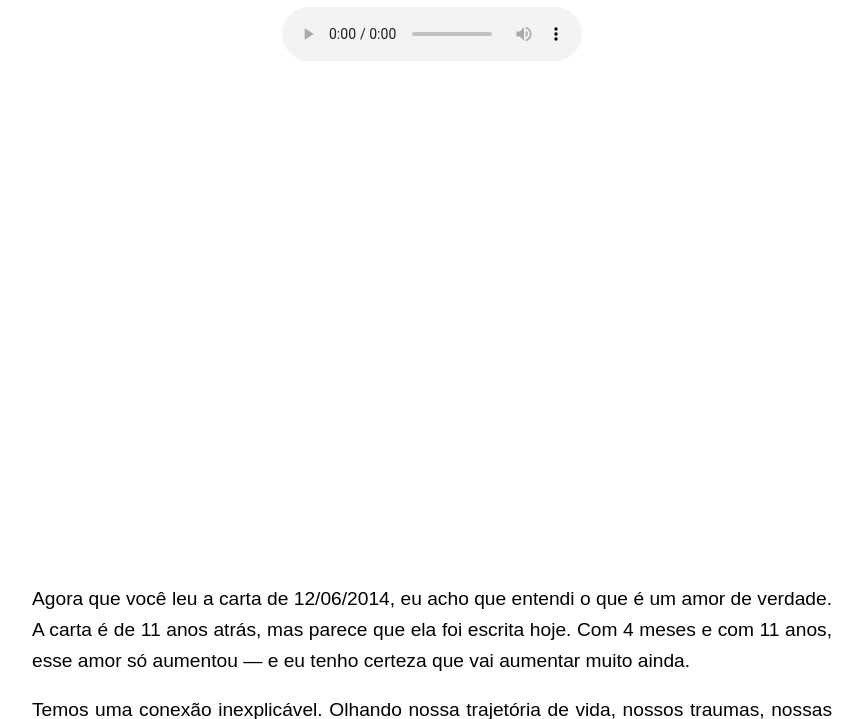
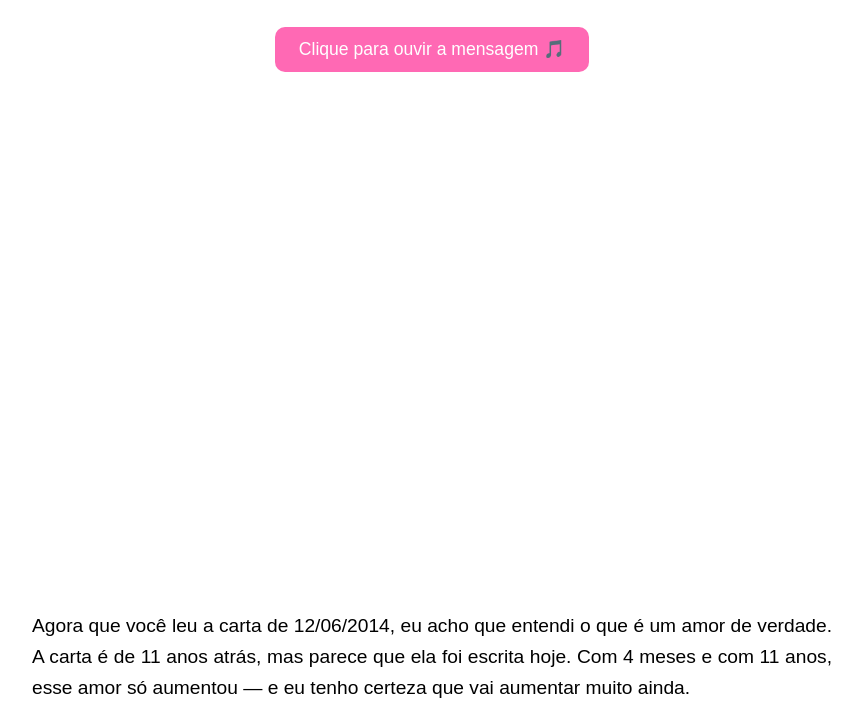
Before and after one commit to ednanferreira/deednanparacarolcomamor, a plain HTML site: page index.html in a window 1280 px wide. Shown: the part 122-841 px from the top of the page, without its empty margins (208-1070 px from the left). Drawn offline with Linux system fonts and the light colour scheme.

Commit message:
Update index.html

```diff
--- a/index.html
+++ b/index.html
@@ -19,12 +19,28 @@
       text-align: justify;
       line-height: 1.6;
     }
+    button {
+      font-size: 1.1rem;
+      padding: 12px 24px;
+      margin: 20px;
+      border-radius: 10px;
+      border: none;
+      background-color: #ff69b4;
+      color: white;
+      cursor: pointer;
+    }
+    button:hover {
+      background-color: #e658a6;
+    }
   </style>
 </head>
 <body>
+
   <h1>Leia a carta depois role a página para baixo 💌</h1>
 
-  <audio autoplay controls>
+  <button onclick="document.getElementById('musica').play()">Clique para ouvir a mensagem 🎵</button>
+
+  <audio id="musica">
     <source src="https://drive.google.com/uc?export=download&id=1unCO8oeaxyJpUJgZqZr-XHGRsUDr5s9x" type="audio/mpeg">
     Seu navegador não suporta áudio.
   </audio>
```
